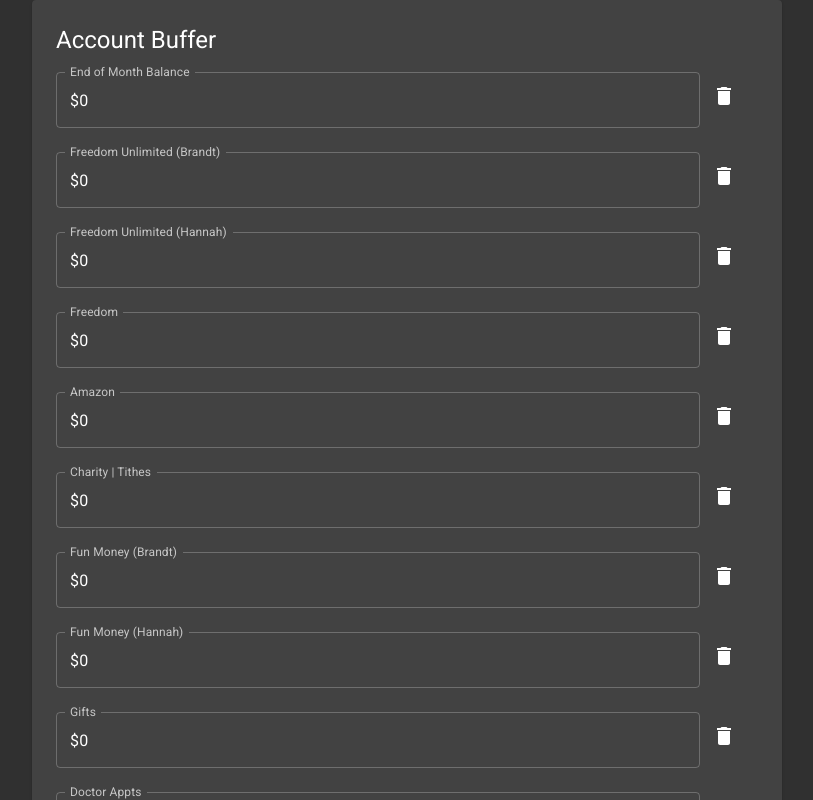
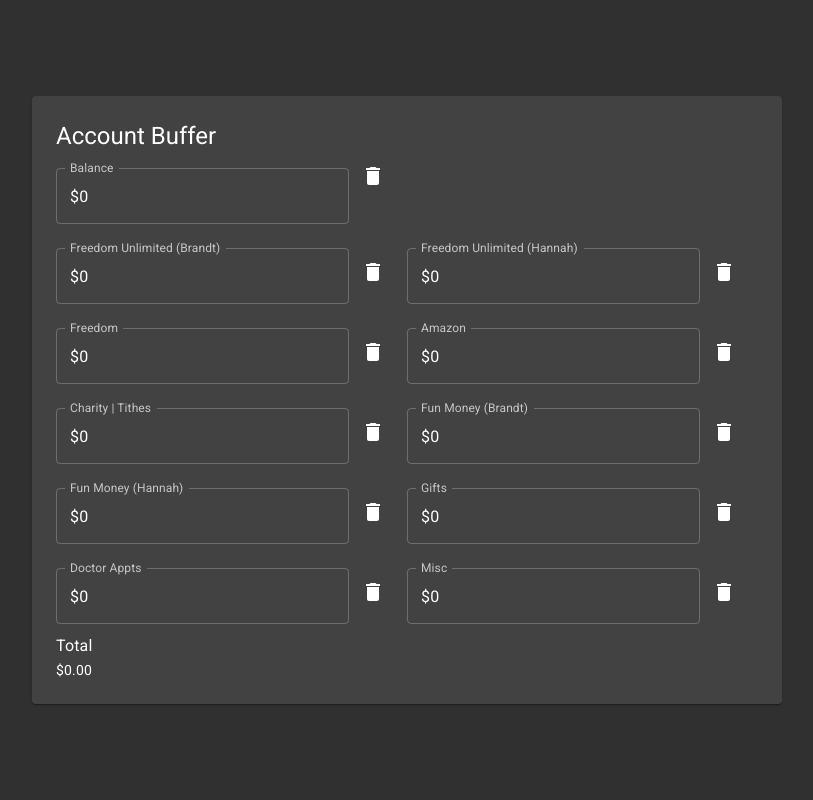
Before and after one commit to Brandt-Bowling/Account-Ledger, a React (Create React App) app: page / in a window 1280 px wide. Shown: the top 800 px of the page, without its empty margins (233-1046 px from the left). Built offline with nearby package versions, Linux system fonts and the light colour scheme.

Commit message:
Corrected balance calculation logic

```diff
--- a/src/App.tsx
+++ b/src/App.tsx
@@ -51,7 +51,6 @@ type CategoryEntry = {
 const App: React.FC = () => {
   const classes = useStyles();
   const inputs = [
-    'End of Month Balance',
     'Freedom Unlimited (Brandt)',
     'Freedom Unlimited (Hannah)',
     'Freedom',
@@ -71,14 +70,24 @@ const App: React.FC = () => {
     };
   });
 
+  const [balance, setBalance] = useState('0');
   const [entries, setEntries] = useState(initialState);
   const [totalAmount, setTotalAmount] = useState(0);
+
   useEffect(() => {
-    const total = entries.reduce((prev, curr) => {
+    const totalEntries = entries.reduce((prev, curr) => {
       return parseInt(curr.amount) + prev;
     }, 0);
+    const total = parseInt(balance) - totalEntries;
     setTotalAmount(total);
-  }, [entries, inputs]);
+  }, [entries, inputs, balance]);
+
+  useEffect(() => {
+    const inputString = localStorage.getItem('inputs');
+    if (!inputString) {
+      localStorage.setItem('inputs', inputs.toString());
+    }
+  });
 
   const handleChange = (value: string, name: string) => {
     const updated = entries.map((entry) => {
@@ -109,6 +118,15 @@ const App: React.FC = () => {
         >
           <Paper className={classes.paper}>
             <Typography variant="h5">Account Buffer</Typography>
+            <Grid container>
+              <Label
+                name={"Balance"}
+                value={balance}
+                handleChange={(value: string, name: string) => setBalance(value)}
+                handleDelete={handleDelete}
+              />
+            </Grid>
+            <Grid container alignItems="center">
               {entries.map((entry) => {
                 return (
                   <Label
@@ -121,6 +139,7 @@ const App: React.FC = () => {
                 );
               })}
               <ResultLabel name="Total" amount={totalAmount} />
+            </Grid>
           </Paper>
         </Grid>
       </Grid>
--- a/src/Label.tsx
+++ b/src/Label.tsx
@@ -4,26 +4,31 @@ import Grid from '@material-ui/core/Grid';
 import CustomNumber from './CustomNumber';
 import IconButton from '@material-ui/core/IconButton';
 import DeleteIcon from '@material-ui/icons/Delete';
+import { TextFieldProps } from 'material-ui';
 
-export const Label = (props: {
+interface LabelProps extends TextFieldProps {
   name: string;
   value: string;
   handleChange: (value: string, name: string) => void;
   handleDelete: (name: string) => void;
-}) => {
+}
+
+export const Label = (props: LabelProps) => {
+  const { name, value, handleChange, handleDelete, ...rest } = props;
   return (
-    <Grid container alignItems="center">
-      <Grid item xs={11}>
+    <React.Fragment>
+      <Grid item xs={11} sm={5}>
         <TextField
           InputProps={{
             inputComponent: CustomNumber as any,
           }}
+          {...rest}
+          type="text"
           fullWidth
-          type="text"
-          label={props.name}
-          value={props.value}
+          label={name}
+          value={value}
           onChange={(e: React.ChangeEvent<HTMLInputElement>) =>
-            props.handleChange(e.target.value, props.name)
+            handleChange(e.target.value, props.name)
           }
           onFocus={(e: React.FocusEvent<HTMLInputElement>) => e.target.select()}
           margin="normal"
@@ -33,12 +38,12 @@ export const Label = (props: {
       <Grid item xs={1}>
         <IconButton
           onClick={(e: React.MouseEvent<HTMLButtonElement>) =>
-            props.handleDelete(props.name)
+            handleDelete(name)
           }
         >
           <DeleteIcon />
         </IconButton>
       </Grid>
-    </Grid>
+    </React.Fragment>
   );
 };
```
Lines whose indentation alone changed are shown as unchanged.
